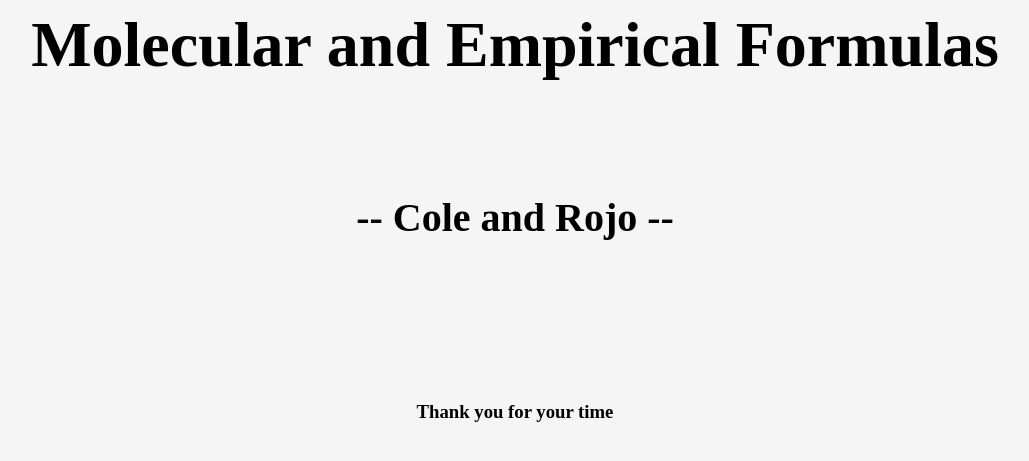
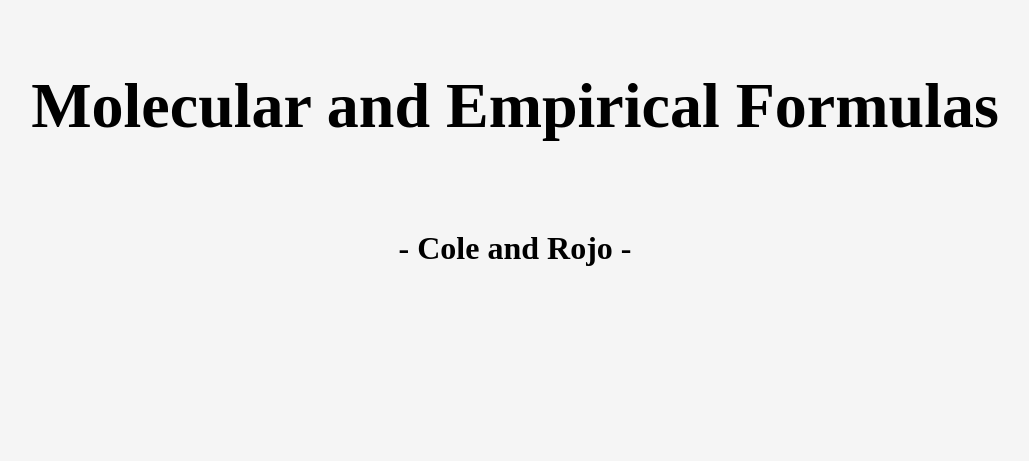
Before and after one commit to blobspire/blobspire.github.io, a Jekyll site: the page features/chemProject/index.html, which Jekyll copies as it is, in a window 1280 px wide. Shown: the top 461 px of the page, without its empty margins (125-1154 px from the left). Built offline with Jekyll 4.4.1, drawn with Linux system fonts in a browser that asks for light colours.

Commit message:
change spacing and size of second

```diff
--- a/features/chemProject/index.html
+++ b/features/chemProject/index.html
@@ -13,7 +13,7 @@ h1 {
     font-size: 4em;
 }
 h2 {
-    font-size: 2.5em;
+    font-size: 2em;
 }
 p {
     font-size: 2.8em;
@@ -23,11 +23,10 @@ p {
 </style>
 </head>
 <body style="background-color: whitesmoke;">
-
+<br>
 <h1  align="center"> Molecular and Empirical Formulas </h1>
 <br>
-<br>
-<h2  align="center"> -- Cole and Rojo --</h2>
+<h2  align="center"> - Cole and Rojo -</h2>
 <br>
 <br>
 <br>
@@ -35,5 +34,4 @@ p {
 <br>
 <br>
 <br>
-<h3  align="center"> Thank you for your time </h3>
-  </body>
+</body>
```
